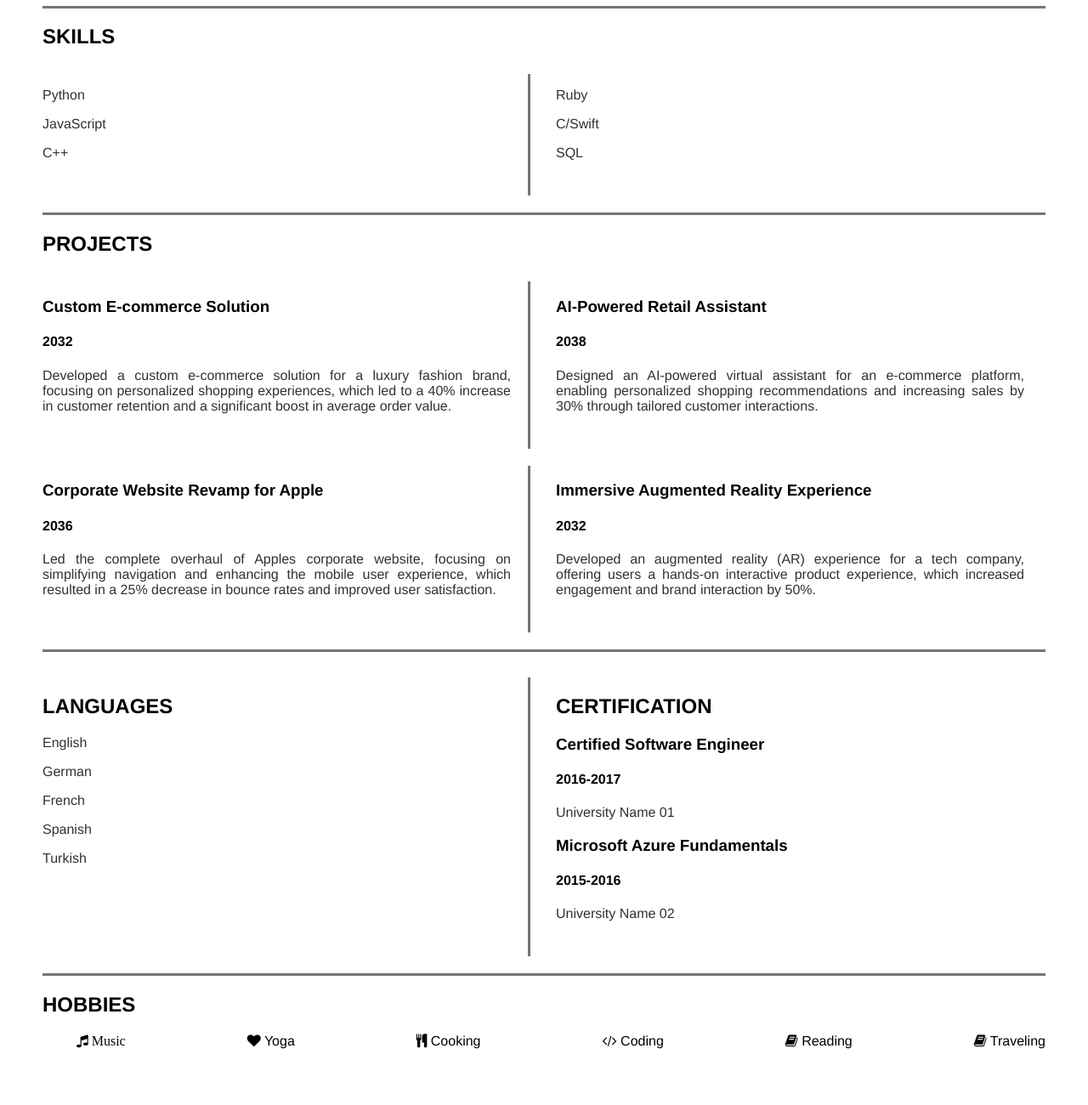
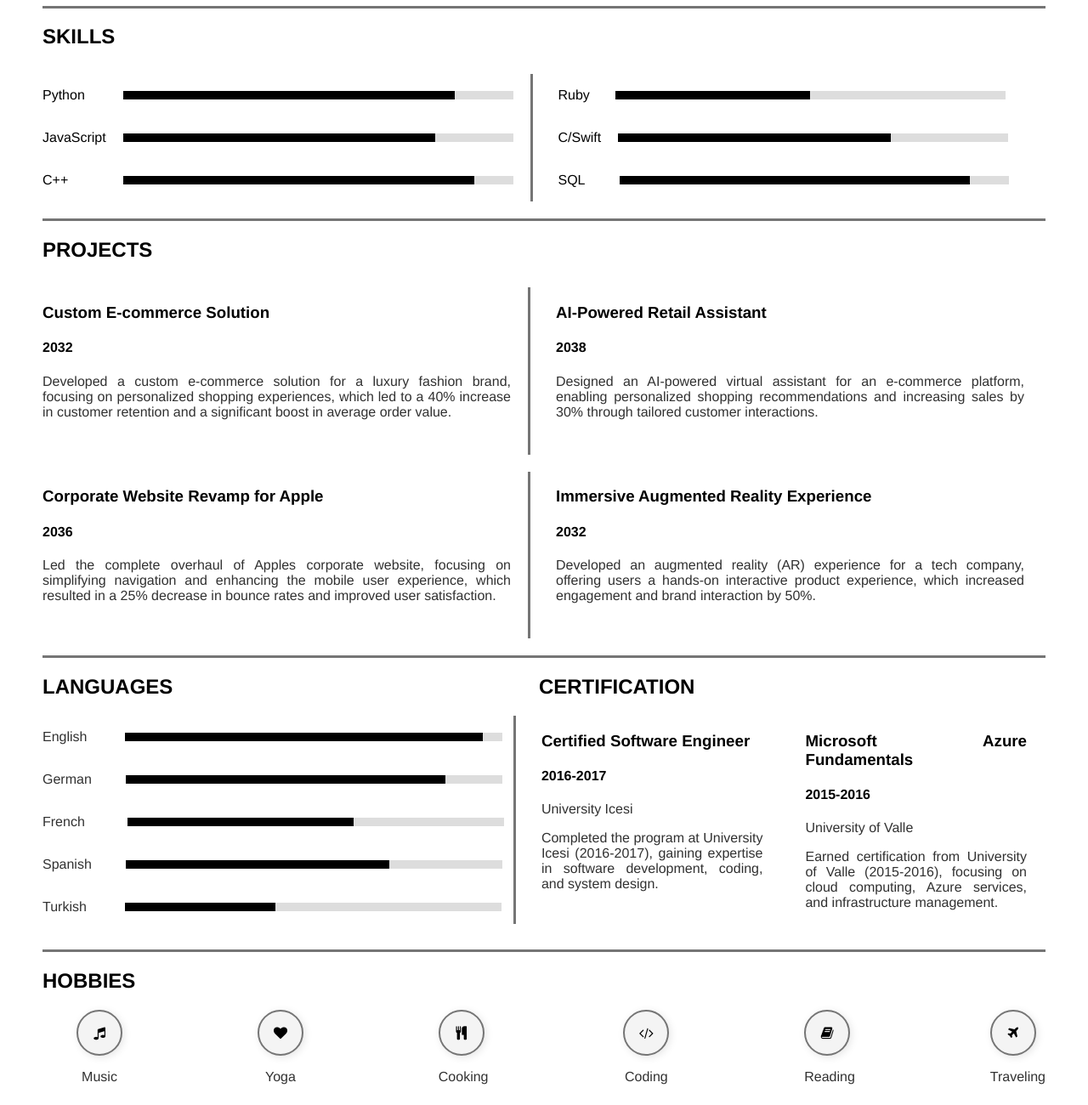
Before and after one commit to DaliaLopez/Laboratorio-2, a plain HTML site: page index.html in a window 1280 px wide. Shown: the part 1400-2700 px from the top of the page at 85% size. Drawn offline with Linux system fonts and the light colour scheme.

Commit message:
Ultima actualización

```diff
--- a/estilos.css
+++ b/estilos.css
@@ -35,6 +35,7 @@ p {
 
 .profile-container {
     display: flex;
+
 }
 
 .profile-element {
@@ -89,13 +90,6 @@ h1 {
     padding: 0px 25px 25px 0px;
 }
 
-.borde {
-    padding-left: 30px;
-    border-left: 3px solid #757575;
-    margin-bottom: 20px;
-
-}
-
 .title2 {
     color: black;
 }
@@ -129,13 +123,6 @@ h1 {
     border-bottom: 3px solid #757575;
 }
 
-.borde {
-    padding-left: 30px;
-    border-left: 3px solid #757575;
-    margin-bottom: 20px;
-
-}
-
 #skills{
     border-bottom: 3px solid #757575;
 }
@@ -144,29 +131,76 @@ h1 {
     width: 100%;
     margin-top: 30px;
     margin-bottom: 0;
+    display: flex;
 
 }
 
-.skills-container {
-    display: flex;
+.skills-container1 {
+    display: inline;
+    width: 50%;
 }
 
-.skills-element {
-    width: 50%;
-    margin: 0px 20px 10px 0px;
+.skills-element1 {
+    width: 100%;
+    display: flex;
+    align-items: center;
+    gap: 45px;
 }
 
 .skills-element2 {
-    width: 50%;
-    padding: 0px 25px 25px 0px;
+    width: 100%;
+    display: flex;
+    align-items: center;
+    gap: 20px;
 }
 
-.borde {
-    padding-left: 30px;
-    border-left: 3px solid #757575;
-    margin-bottom: 20px;
+.skills-element3 {
+    width: 100%;
+    display: flex;
+    align-items: center;
+    gap: 65px;
+}
 
+.skills-container2 {
+    display: inline;
+    border-left: #757575;
+    width: 50%;
 }
+
+.skills-element4 {
+    width: 100%;
+    display: flex;
+    align-items: center;
+    gap: 30px;
+}
+
+.skills-element5 {
+    width: 100%;
+    display: flex;
+    align-items: center;
+    gap: 20px;
+}
+
+.skills-element6 {
+    width: 100%;
+    display: flex;
+    align-items: center;
+    gap: 40px;
+}
+
+.barra {
+    width: 80%;
+    height: 10px;
+    background-color: #ddd;
+    border-radius: 0px;
+}
+
+.fill {
+    height: 100%;
+    background-color: #000000;
+    border-radius: 0px;
+}
+
 
 #projects{
     border-bottom: 3px;
@@ -197,36 +231,96 @@ h1 {
     border-bottom: 3px solid #757575;
 }
 
-.borde {
-    padding-left: 30px;
-    border-left: 3px solid #757575;
-    margin-bottom: 20px;
 
+#languages-certification {
+    border-bottom: 3px solid #757575;
+    display: flex;
 }
 
-#languages-certification{
-    border-bottom: 3px solid #757575;
+#languages {
+    width: 155%;
 }
 
 .languages-certification {
     width: 100%;
-    margin-top: 30px;
-    margin-bottom: 0;
+    margin-top: 0px;
+    margin-bottom: 20px;
+    display: flex;
+    align-items: flex-start;
 
 }
 
-.languages-certification-container {
-    display: flex;
+.languages-certification-container1 {
+    display: inline;
+    width: 100%;
+    margin-right: 15px;
 }
 
-.languages-certification-element {
-    width: 50%;
-    margin: 0px 20px 10px 0px;
+.languages-certification-element1 {
+    width: 100%;
+    display: flex;
+    align-items: center;
+    gap: 45px;
 }
 
 .languages-certification-element2 {
+    width: 100%;
+    display: flex;
+    align-items: center;
+    gap: 40px;
+}
+
+.languages-certification-element3 {
+    width: 100%;
+    display: flex;
+    align-items: center;
+    gap: 50px;
+}
+
+.languages-certification-element4 {
+    width: 100%;
+    display: flex;
+    align-items: center;
+    gap: 40px;
+}
+
+.languages-certification-element5 {
+    width: 100%;
+    display: flex;
+    align-items: center;
+    gap: 45px;
+}
+
+.certification12 {
+    padding-left: 15px;
+
+
+}
+
+.certification {
+    width: 100%;
+    border-left: 3px solid #757575;
+    margin-top: 20px;
+    margin-bottom: 30px;
+    margin-left: -15px;
+}
+
+.languages-certification-container2 {
+    width: 100%;
+    padding-left: 30px;
+    align-items: flex-start;
+    display: flex;
+
+}
+
+.certification1 {
     width: 50%;
-    padding: 0px 25px 25px 0px;
+}
+
+.certification2 {
+    width: 50%;
+    padding-left: 50px;
+    padding-right: 40px;
 }
 
 .borde {
@@ -237,7 +331,7 @@ h1 {
 }
 
 #hobbies {
-
+    width: 100%;
 }
 
 .hobbies-container ul{
@@ -247,6 +341,20 @@ h1 {
     justify-content: space-between;
 }
 
-i {
-    border-image: round;
+.icon {
+    width: 50px;
+    height: 50px;
+    background-color: #f4f4f4;
+    border-radius: 50%;
+    display: flex;
+    justify-content: center;
+    align-items: center;
+    box-shadow: 2px 2px 10px rgba(0, 0, 0, 0.1);
+    border: 2px solid #757575;
+
 }
+
+.hobbie {
+    display: flex;
+    justify-content: center;
+}
--- a/index.html
+++ b/index.html
@@ -142,16 +142,44 @@
         <section id="skills">
             <h2>SKILLS</h2>
             <div class="skills">
-                <div class="skills-container">
-                    <div class="skills-element">
-                        <p>Python</p>
-                        <p>JavaScript</p>
-                        <p>C++</p>
+                <div class="skills-container1">
+                    <div class="skills-element1">
+                        <p class="title2">Python</p>
+                        <div class="barra">
+                            <div class="fill" style="width: 85%;"></div>
                         </div>
-                    <div class="skills-element2 borde">
-                        <p>Ruby</p>
-                        <p>C/Swift</p>
-                        <p>SQL</p>
+                    </div>
+                    <div class="skills-element2">
+                        <p class="title2">JavaScript</p>
+                        <div class="barra">
+                            <div class="fill" style="width: 80%;"></div>
+                        </div>
+                    </div>
+                    <div class="skills-element3">
+                        <p class="title2">C++</p>
+                        <div class="barra">
+                            <div class="fill" style="width: 90%;"></div>
+                        </div>
+                    </div>
+                </div>
+                <div class="skills-container2 borde">
+                    <div class="skills-element4">
+                        <p class="title2">Ruby</p>
+                        <div class="barra">
+                            <div class="fill" style="width: 50%;"></div>
+                        </div>
+                    </div>
+                    <div class="skills-element5">
+                        <p class="title2">C/Swift</p>
+                        <div class="barra">
+                            <div class="fill" style="width: 70%;"></div>
+                        </div>
+                    </div>
+                    <div class="skills-element6">
+                        <p class="title2">SQL</p>
+                        <div class="barra">
+                            <div class="fill" style="width: 90%;"></div>
+                        </div>
                     </div>
                 </div>
             </div>
@@ -198,46 +226,91 @@
                 </div>
             </div>
         </section>
-
 <section id="languages-certification">
+        <section id="languages">
+            <h2>LANGUAGES</h2>
             <div class="languages-certification">
-            <div class="languages-certification-container">
-                <div class="languages-certification-element">
-                    <h2>LANGUAGES</h2>
+                <div class="languages-certification-container1">
+                    <div class="languages-certification-element1">
                         <p>English</p>
+                        <div class="barra">
+                            <div class="fill" style="width: 95%;"></div>
+                        </div>
+                    </div>
+                    <div class="languages-certification-element2">
                         <p>German</p>
+                        <div class="barra">
+                            <div class="fill" style="width: 85%;"></div>
+                        </div>
+                    </div>
+                    <div class="languages-certification-element3">
                         <p>French</p>
+                        <div class="barra">
+                            <div class="fill" style="width: 60%;"></div>
+                        </div>
+                    </div>
+                    <div class="languages-certification-element4">
                         <p>Spanish</p>
+                        <div class="barra">
+                            <div class="fill" style="width: 70%;"></div>
+                        </div>
+                    </div>
+                    <div class="languages-certification-element5">
                         <p>Turkish</p>
-                </div>
-
-            <div class="languages-certification-element2 borde">
-                <h2>CERTIFICATION</h2>
-                <div>
-                    <h3>Certified Software Engineer</h3>
-                    <h4>2016-2017</h4>
-                    <p>University Name 01</p>
-                </div>
-                <div>
-                    <h3>Microsoft Azure Fundamentals</h3>
-                    <h4>2015-2016</h4>
-                    <p>University Name 02</p>
-                </div>
+                        <div class="barra">
+                            <div class="fill" style="width: 40%;"></div>
                         </div>
                     </div>
                 </div>
             </section>
-
+            <section id="certification">
+                <h2 class="certification12">CERTIFICATION</h2>
+                <div class="certification">
+                <div class="languages-certification-container2">
+                        <div class="certification1">
+                            <h3>Certified Software Engineer</h3>
+                            <h4>2016-2017</h4>
+                            <p>University Icesi</p>
+                            <p>Completed the program at University Icesi (2016-2017), gaining expertise in software development, coding, and system design.</p>
+                        </div>
+                        <div class="certification2">
+                            <h3>Microsoft Azure Fundamentals</h3>
+                            <h4>2015-2016</h4>
+                            <p>University of Valle</p>
+                            <p>Earned certification from University of Valle (2015-2016), focusing on cloud computing, Azure services, and infrastructure management.</p>
+                        </div>
+                </div>
+            </div>
+        </section>
+    </section>
         <section id="hobbies">
             <h2>HOBBIES</h2>
             <div class="hobbies-container">
                 <ul>
-                    <li> <i class="fa fa-music"> Music</i> </li>
-                    <li> <i class="fa fa-heart"> </i> Yoga </li>
-                    <li> <i class="fa fa-cutlery"></i> Cooking </li>
-                    <li> <i class="fa fa-code"></i> Coding </li>
-                    <li> <i class="fa fa-book"></i> Reading </li>
-                    <li> <i class="fa fa-book"></i> Traveling </li>
+                    <li>
+                        <div class="icon"> <i class="fa fa-music"></i></div>
+                        <p class="hobbie">Music</p>
+                    </li>
+                    <li>
+                        <div class="icon"> <i class="fa fa-heart"></i></div>
+                        <p class="hobbie">Yoga</p>
+                    </li>
+                    <li>
+                        <div class="icon"><i class="fa fa-cutlery"></i></div>
+                        <p class="hobbie">Cooking</p>
+                    </li>
+                    <li>
+                        <div class="icon"><i class="fa fa-code"></i></div>
+                        <p class="hobbie">Coding</p>
+                    </li>
+                    <li>
+                        <div class="icon"><i class="fa fa-book"></i></div>
+                        <p class="hobbie">Reading</p>
+                    </li>
+                    <li>
+                        <div class="icon"><i class="fa fa-plane"></i></div>
+                        <p class="hobbie">Traveling</p>
+                    </li>
                 </ul>
             </div>
         </section>
```
Lines whose indentation alone changed are shown as unchanged.
